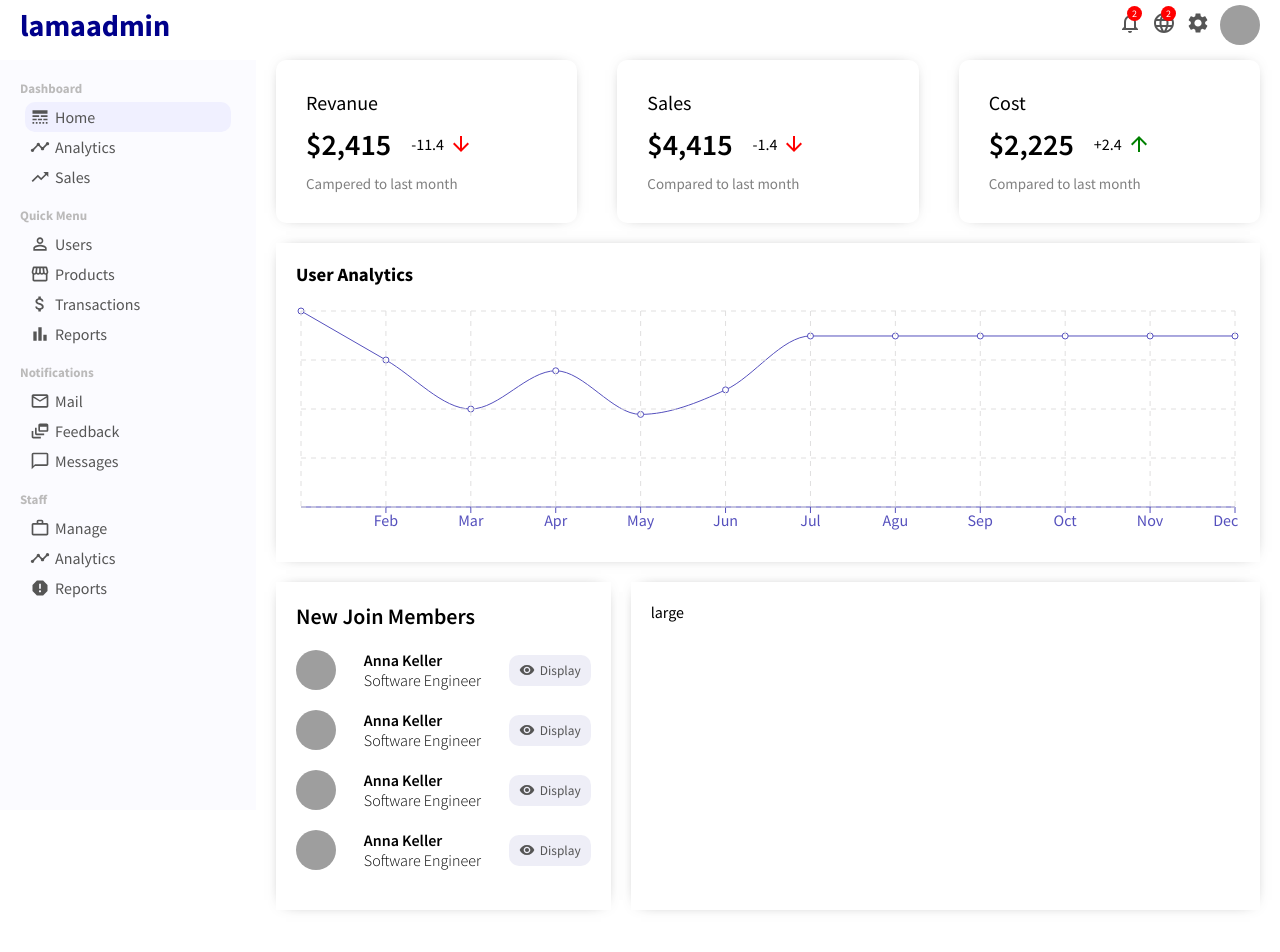
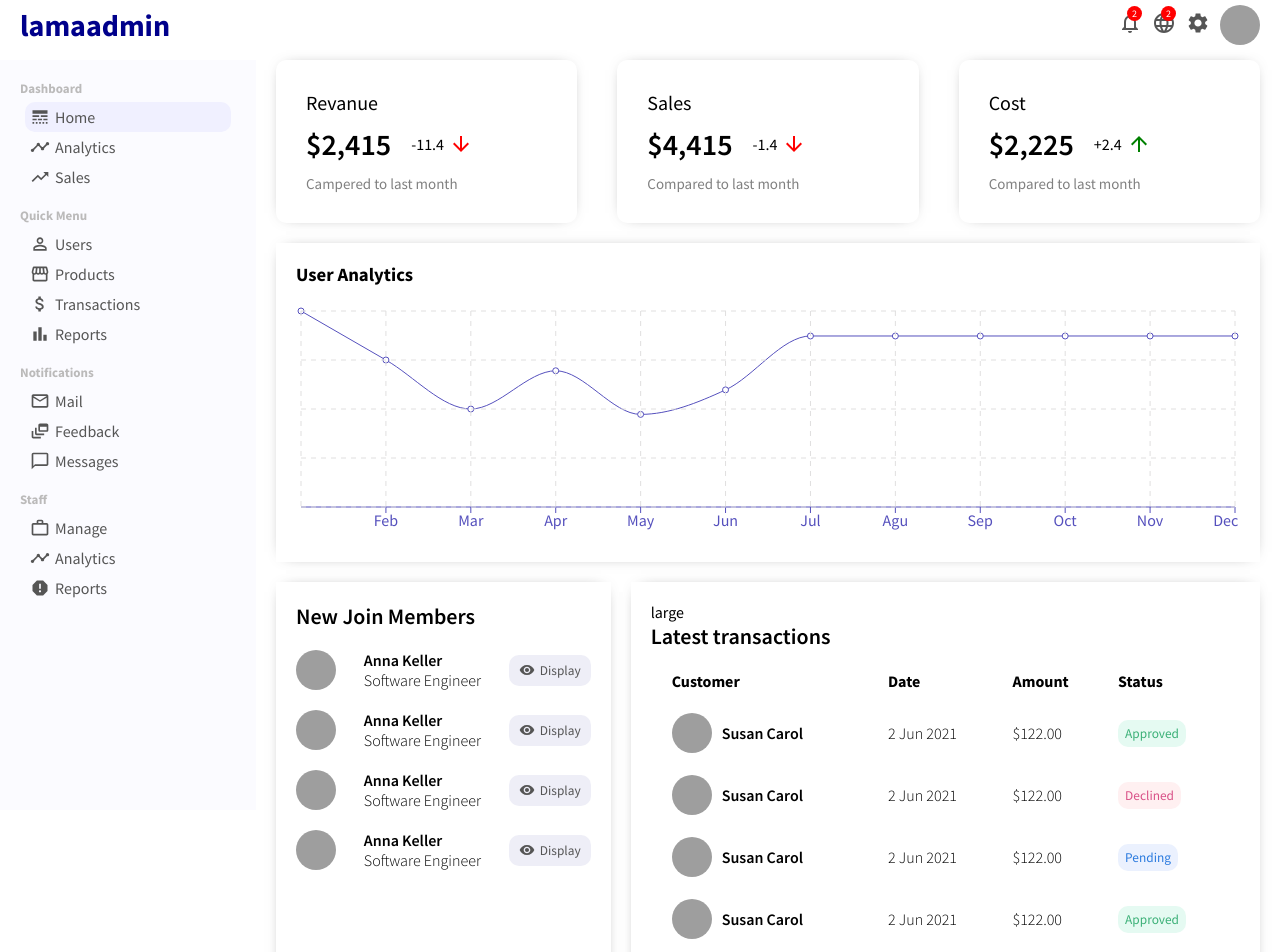
Before and after one commit to Giovanni-Boris/TrabajoADminPanel, a React (Create React App) app in the folder client/: page / in a window 1280 px wide. Shown: the top 952 px of the page. Before the commit the page ends 930 px from the top, so only its background shows below. Built offline with nearby package versions, Linux system fonts and the light colour scheme; grey boxes are pictures that could not be loaded.

Commit message:
Comppnente widget Lg update

```diff
--- a/client/src/components/widgetLg/WidgetLg.js
+++ b/client/src/components/widgetLg/WidgetLg.js
@@ -1,11 +1,82 @@
 import "./widgetLg.css"
 
+const Button = ({type}) => {
+    return <button className={"widgetLgButton "+type}>{type}</button>
+ }
  const WidgetLg = () => {
- 	return (
- 		<div className="widgetLg">
- 			large
- 		</div>
- 	)
+    return (
+        <div className="widgetLg">
+            large
+            <h3 className="widgetLgTitle">Latest transactions</h3>
+            <table className="widgetLgTable">
+                <tr className="widgetLgTr">
+                    <th className="widgetLgTh">Customer</th>
+                    <th className="widgetLgTh">Date</th>
+                    <th className="widgetLgTh">Amount</th>
+                    <th className="widgetLgTh">Status</th>
+                </tr>
+                <tr className="widgetLgTr">
+                    <td className="widgetLgUser">
+                        <img
+                            src="https://images.pexels.com/photos/4172933/pexels-photo-4172933.jpeg?auto=compress&cs=tinysrgb&dpr=2&h=650&w=940"
+                            alt=""
+                            className="widgetLgImg"
+                        />
+                        <span className="widgetLgName">Susan Carol</span>
+                    </td>
+                    <td className="widgetLgDate">2 Jun 2021</td>
+                    <td className="widgetLgAmount">$122.00</td>
+                    <td className="widgetLgStatus">
+                        <Button type="Approved"/>
+                    </td>
+                </tr>
+                <tr className="widgetLgTr">
+                    <td className="widgetLgUser">
+                        <img
+                            src="https://images.pexels.com/photos/4172933/pexels-photo-4172933.jpeg?auto=compress&cs=tinysrgb&dpr=2&h=650&w=940"
+                            alt=""
+                            className="widgetLgImg"
+                        />
+                        <span className="widgetLgName">Susan Carol</span>
+                    </td>
+                    <td className="widgetLgDate">2 Jun 2021</td>
+                    <td className="widgetLgAmount">$122.00</td>
+                    <td className="widgetLgStatus">
+                        <Button type="Declined"/>
+                    </td>
+                </tr>
+                <tr className="widgetLgTr">
+                    <td className="widgetLgUser">
+                        <img
+                            src="https://images.pexels.com/photos/4172933/pexels-photo-4172933.jpeg?auto=compress&cs=tinysrgb&dpr=2&h=650&w=940"
+                            alt=""
+                            className="widgetLgImg"
+                        />
+                        <span className="widgetLgName">Susan Carol</span>
+                    </td>
+                    <td className="widgetLgDate">2 Jun 2021</td>
+                    <td className="widgetLgAmount">$122.00</td>
+                    <td className="widgetLgStatus">
+                        <Button type="Pending"/>
+                    </td>
+                </tr>
+                <tr className="widgetLgTr">
+                    <td className="widgetLgUser">
+                        <img
+                            src="https://images.pexels.com/photos/4172933/pexels-photo-4172933.jpeg?auto=compress&cs=tinysrgb&dpr=2&h=650&w=940"
+                            alt=""
+                            className="widgetLgImg"
+                        />
+                        <span className="widgetLgName">Susan Carol</span>
+                    </td>
+                    <td className="widgetLgDate">2 Jun 2021</td>
+                    <td className="widgetLgAmount">$122.00</td>
+                    <td className="widgetLgStatus">
+                        <Button type="Approved"/>
+                    </td>
+                </tr>
+            </table>
+        </div>
+    )
  }
-
  export default WidgetLg
--- a/client/src/components/widgetLg/widgetLg.css
+++ b/client/src/components/widgetLg/widgetLg.css
@@ -3,4 +3,56 @@
  	-webkit-box-shadow: 0px 0px 15px -10px rgba(0, 0, 0, 0.75);
    	box-shadow: 0px 0px 15px -10px rgba(0, 0, 0, 0.75);
    	padding: 20px;
+}
+.widgetLgTitle{
+    font-size: 22px;
+    font-weight:600;
  }
+
+ .widgetLgTable{
+    width: 100%;
+    border-spacing: 20px;
+ }
+
+ .widgetLgTh{
+    text-align: left;
+ }
+
+ .widgetLgUser{
+    display: flex;
+    align-items: center;
+    font-weight: 600;
+ }
+
+ .widgetLgImg{
+    width: 40px;
+    height: 40px;
+    border-radius: 50%;
+    object-fit: cover;
+    margin-right: 10px;
+ }
+
+ .widgetLgDate,.widgetLgAmount{
+    font-weight: 300;
+ }
+
+ .widgetLgButton{
+    padding: 5px 7px;
+    border:  none;
+    border-radius: 10px;
+ }
+
+ .widgetLgButton.Approved{
+    background-color: #e5faf2 ;
+    color: #3bb077;
+ }
+
+ .widgetLgButton.Declined{
+    background-color: #fff0f1 ;
+    color: #d95087;
+ }
+
+ .widgetLgButton.Pending{
+    background-color: #ebf1fe ;
+    color: #2a7ade ;
+ }
```
